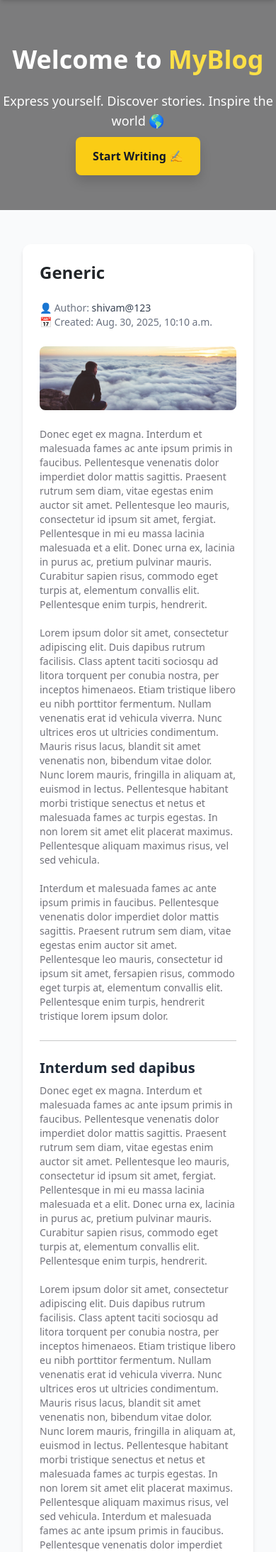
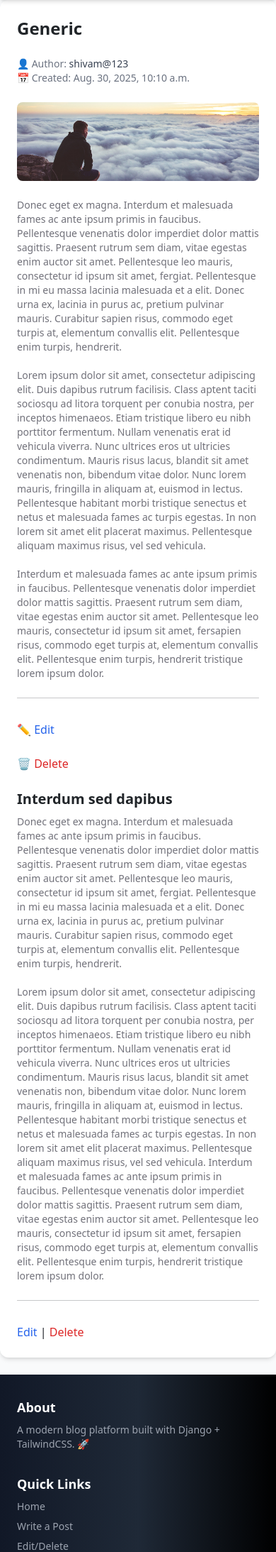
Before and after one commit to shivam-bind/My-Project, a Django app: page /post/27/ in a window 390 px wide. Shown: the part 68-2255 px from the top of the page at 71% size. Run offline with Django 5.2, Linux system fonts and the light colour scheme; a user stored in the database is signed in; data comes from the database, SQL or seed files in the repository; some libraries are stand-ins or nearby versions.

Commit message:
updated ui and add subsection edit/delete

```diff
--- a/blog/templates/blog/base.html
+++ b/blog/templates/blog/base.html
@@ -24,7 +24,7 @@
       <div class="text-2xl font-lobster text-white-600">MyBlog</div>
 
       <!-- Desktop Menu  -->
-      <nav class="hidden md:flex space-x-4 font-medium">
+      <nav class="hidden md:flex space-x-2 font-medium">
         {% if user.is_authenticated %}
           <a href="{% url 'post-list' %}" class="nav-link px-3 py-2 rounded-md hover:bg-red-500 hover:text-white {% if request.resolver_match.url_name == 'post-list' %} bg-red-500 text-white {% endif %}">Home</a>
           <a href="{% url 'post_new' %}" class="nav-link px-3 py-2 rounded-md hover:bg-red-500 hover:text-white {% if request.resolver_match.url_name == 'post_new' %} bg-red-500 text-white {% endif %}">Write a Post</a>
@@ -76,17 +76,8 @@
     </div>
   </header>
 
-  <!--  Hero Section  -->
-    {% if user.is_authenticated %}
-  <section class="hero-bg bg-black bg-opacity-50 text-white text-center py-16 md:py-24">
-      <h1 class="text-4xl md:text-6xl font-extrabold mb-4">Welcome to <span class="text-yellow-300">MyBlog</span></h1>
-      <p class="text-lg md:text-xl mb-6">Express yourself. Discover stories. Inspire the world 🌎</p>
-      <a href="{% url 'post_new' %}" class="bg-yellow-400 text-gray-900 px-6 py-3 rounded-lg font-semibold shadow hover:bg-yellow-300 transition">Start Writing ✍️</a>
-  </section>
-  {% endif %}
-
   <!-- Main Content  -->
-  <main class="max-w-7xl mx-auto p-4">
+  <main class="w-full mx-auto p-0">
     {% block content %}
     {% endblock %}
   </main>
--- a/blog/templates/blog/create_post.html
+++ b/blog/templates/blog/create_post.html
@@ -1,7 +1,7 @@
 {% extends 'blog/base.html' %}
 
 {% block content %}
-<div class="flex items-center justify-center min-h-screen bg-gray-100 px-4">
+<div class="flex items-center justify-center min-h-screen bg-gray-100 px-4 mt-2">
   <div class="w-full max-w-2xl bg-white shadow-xl rounded-2xl p-6 sm:p-8">
 
     <!-- Heading -->
--- a/blog/templates/blog/post_detail.html
+++ b/blog/templates/blog/post_detail.html
@@ -1,8 +1,8 @@
 {% extends 'blog/base.html' %}
 
 {% block content %}
-<div class="container mx-auto px-2 py-4">
-  <article class="bg-white shadow-md rounded-xl p-6 sm:p-10">
+<div class="container mx-auto px-0 py-0 pr-0 pl-0">
+  <article class="bg-white shadow-md rounded-xl p-4 sm:p-8">
 
     <!-- Post Title -->
     <h1 class="text-2xl sm:text-3xl md:text-5xl font-bold mb-4 hover:text-red-500 visited:text-purple-600 transition">
@@ -27,39 +27,41 @@
       {{ post.content|linebreaksbr }}
     </p>
     <hr class="mb-6">
-
-    <!-- Subsections -->
-    <div class="space-y-6">
-      {% for sub in post.subsections.all %}
-        <div>
-          <h3 class="text-xl sm:text-2xl font-semibold mb-2 text-gray-800">
-            {{ sub.sub_title }}
-          </h3>
-          <p class="mb-4 sm:mb-6 text-zinc-500 text-sm sm:text-base">
-            {{ sub.sub_content|linebreaksbr }}
-          </p>
-        </div>
-      {% empty %}
-        <p class="text-gray-400 italic">No subsections yet.</p>
-      {% endfor %}
-    </div>
+    <!-- </div> -->
 
     <!-- Buttons (Only for Owner) -->
     {% if user.is_authenticated and user == post.author %}
       <div class="mt-8 flex flex-col sm:flex-row gap-4">
         <!-- Edit Button -->
         <a href="{% url 'edit_post' pk=post.pk %}"
-           class="w-full sm:w-auto px-4 py-2 bg-blue-600 text-white rounded-lg text-center hover:bg-blue-700 transition">
+           class="text-blue-600 hover:underline">
           ✏️ Edit
         </a>
-
         <!-- Delete Button -->
         <a href="{% url 'delete_post' pk=post.pk %}"
-           class="w-full sm:w-auto px-4 py-2 bg-red-600 text-white rounded-lg text-center hover:bg-red-700 transition">
+           class="text-red-600 hover:underline">
           🗑️ Delete
         </a>
       </div>
-    {% endif %}
+
+
+    {% for subsection in post.subsections.all %}
+
+        <h3 class="mt-4 sm:mt-6 mb-2 sm:mb-4 text-xl sm:text-2xl md:text-3xl font-semibold">{{ subsection.sub_title }}</h3>
+        <p class="mb-4 sm:mb-6 text-zinc-500 text-sm sm:text-base">{{ subsection.sub_content|linebreaksbr }}</p>
+        <hr class="mb-6">
+      <div class="mt-8 flex flex-col sm:flex-row gap-4"></div>
+
+        <a href="{% url 'subsection_edit' subsection.pk %}"
+           class="text-blue-600 hover:underline">Edit</a> |
+
+        <a href="{% url 'subsection_delete' subsection.pk %}"
+           class="text-red-600 hover:underline">Delete</a>
+      </div>
+  {% endfor %}
+{% endif %}
+
+
   </article>
 </div>
 {% endblock %}
--- a/blog/templates/registration/select_post.html
+++ b/blog/templates/registration/select_post.html
@@ -29,7 +29,7 @@
             </button>
         </form>
     {% else %}
-        <!-- Agar user ne koi post nahi banaya -->
+
         <div class="text-center bg-yellow-50 border border-yellow-300 text-yellow-800 px-4 py-3 rounded-lg">
             ⚠️ If you have not created any post yet then you cannot edit or delete any post
         </div>
--- a/blog/urls.py
+++ b/blog/urls.py
@@ -12,6 +12,7 @@ urlpatterns = [
     path('select/', views.select_post, name='select_post'),
     path('edit/<int:pk>/', views.edit_post, name='edit_post'),
     path('delete/<int:pk>/', views.delete_post, name='delete_post'),
-
+    path('subsection/<int:pk>/edit/', views.subsection_edit, name='subsection_edit'),
+    path('subsection/<int:pk>/delete/', views.subsection_delete, name='subsection_delete'),
 
 ]
--- a/blog/views.py
+++ b/blog/views.py
@@ -1,5 +1,5 @@
 from django.shortcuts import render,get_object_or_404,redirect
-from .models import Post
+from .models import Post, BlogSubSection
 from .forms import PostForm, BlogSubSectionForm
 from django.contrib.auth.decorators import login_required
 from django.contrib.auth.forms import UserCreationForm
@@ -85,7 +85,7 @@ def select_post(request):
 def edit_post(request, pk):
     post = get_object_or_404(Post, pk=pk)
     if post.author != request.user:
-        return redirect('post_detail')  # unauthorized access → redirect
+        return redirect('post-list')  # unauthorized access → redirect
 
     if request.method == 'POST':
         form = PostForm(request.POST,request.FILES, instance=post)
@@ -99,22 +99,46 @@ def edit_post(request, pk):
         form = PostForm(request.POST, instance=post)
         if form.is_valid():
             form.save()
-            return redirect('select_post')
+            return redirect('post_detail',pk=post.pk)
     else:
         form = PostForm(instance=post)
         formset = BlogSubSectionForm(instance=post)
-    return render(request, 'blog/edit_post.html', {'form': form , 'post':post , 'formset':formset})
+    return render(request, 'blog/edit_post.html', {'form': form , 'post':post})
 
 @login_required
 def delete_post(request, pk):
     post = get_object_or_404(Post, pk=pk)
     if post.author != request.user:
-        return redirect('post_detail')
+        return redirect('post-list')
 
     if request.method == 'POST':
         post.delete()
-        return redirect('post_detail')
+        return redirect('post-list')
+    return render(request, 'blog/delete_post.html', {'post': post})
+
+
+
+
+def subsection_edit(request, pk):
+    subsection = get_object_or_404(BlogSubSection, pk=pk)
+
     if request.method == "POST":
-        post.delete()
-        return redirect('select_post')
-    return render(request, 'blog/delete_post.html', {'post': post})
+        form = BlogSubSectionForm(request.POST, instance=subsection)
+        if form.is_valid():
+            form.save()
+            return redirect("post_detail", pk=subsection.blog.pk)  # edit hone ke baad parent post ke detail page pe redirect
+    else:
+        form = BlogSubSectionForm(instance=subsection)
+
+    return render(request, "blog/subsection_edit.html", {"form": form})
+
+
+def subsection_delete(request, pk):
+    subsection = get_object_or_404(BlogSubSection, pk=pk)
+
+    if request.method == "POST":
+        post_id = subsection.blog.pk
+        subsection.delete()
+        return redirect("post_detail", pk=post_id)  # delete hone ke baad parent post ke detail page pe redirect
+
+    return render(request, "blog/subsection_delete.html", {"subsection": subsection})
```
Also changed, not shown: blog/templates/blog/edit_post.html (+0 -21 lines), blog/templates/blog/post_list.html (+6 -1 lines), blog/templates/blog/subsection_delete.html (added, +20 -0 lines), blog/templates/blog/subsection_edit.html (added, +66 -0 lines).
